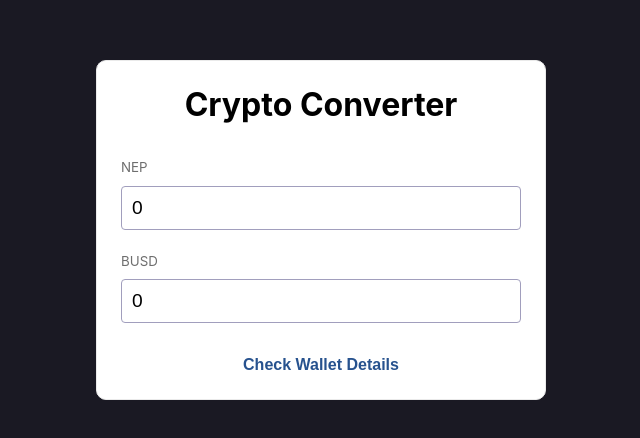
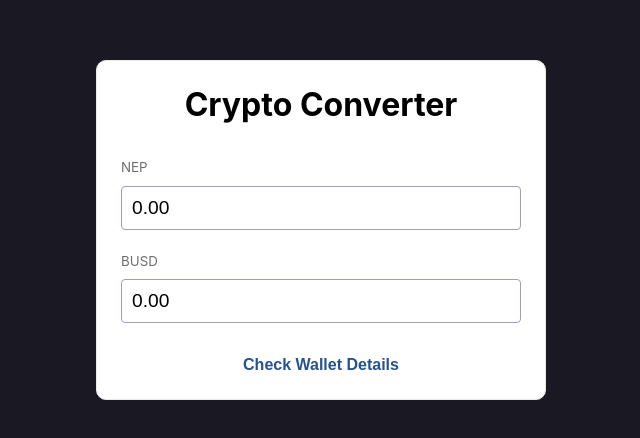
Before and after one commit to shiftEscape/web3-metamask, a Next.js app: page / in a window 1280 px wide. Shown: the part 170-608 px from the top of the page, without its empty margins (319-959 px from the left). Built offline with nearby package versions, Linux system fonts and the light colour scheme.

Commit message:
Formatted to (2) decimal places and restrict only numbers

```diff
--- a/components/CurrencyInput.tsx
+++ b/components/CurrencyInput.tsx
@@ -11,7 +11,7 @@ export default function CurrencyRow(props: CurrencyRowProps) {
   return (
     <div className={styles.inputGroup}>
       <small className={styles.label}>{ currency }</small>
-      <input className={styles.input} type="number" placeholder="0.00" value={amount} onChange={onChangeAmount}/>
+      <input className={styles.input} type="text" placeholder="0.00" value={amount} onChange={onChangeAmount}/>
     </div>
   )
 }
--- a/interfaces/CurrencyRowProps.tsx
+++ b/interfaces/CurrencyRowProps.tsx
@@ -3,5 +3,5 @@ import { ChangeEventHandler } from "react";
 export interface CurrencyRowProps {
   currency: string;
   onChangeAmount: ChangeEventHandler;
-  amount: number;
+  amount: string;
 }
--- a/pages/index.tsx
+++ b/pages/index.tsx
@@ -1,31 +1,34 @@
+import type { NextPage } from 'next'
 import { useState } from 'react';
-import type { NextPage } from 'next'
 import Head from 'next/head'
 import styles from '../styles/Home.module.css'
 import CurrencyInput from '../components/CurrencyInput';
 
 const Home: NextPage = () => {
   const exchangeRate = 3;
+  const currencyRegex = /[^\d.]|\.(?=.*\.)/g;
 
-  const [amount, setAmount] = useState(0);
+  const [amount, setAmount] = useState('0.00');
   const [amountInFromCurrency, setAmountInFromCurrency] = useState(true);
 
-  let toAmount, fromAmount;
+  let toAmount: string = '0.00', fromAmount: string = '0.00';
 
   if (amountInFromCurrency) {
     fromAmount = amount;
-    toAmount = amount * exchangeRate;
+    toAmount = (+amount * exchangeRate).toFixed(2);
   } else {
     toAmount = amount;
-    fromAmount = amount / exchangeRate;
+    fromAmount = (+amount / exchangeRate).toFixed(2);
   }
 
   const handleFromAmountChange = (e: any) => {
+    e.target.value = e.target.value.replace(currencyRegex, '');
     setAmount(e.target.value);
     setAmountInFromCurrency(true);
   };
 
   const handleToAmountChange = (e: any) => {
+    e.target.value = e.target.value.replace(currencyRegex, '');
     setAmount(e.target.value);
     setAmountInFromCurrency(false);
   };
@@ -60,4 +63,4 @@ const Home: NextPage = () => {
   )
 }
 
-export default Home
+export default Home;
```
